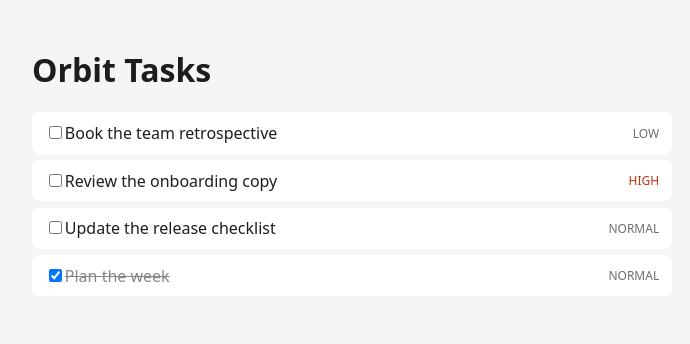
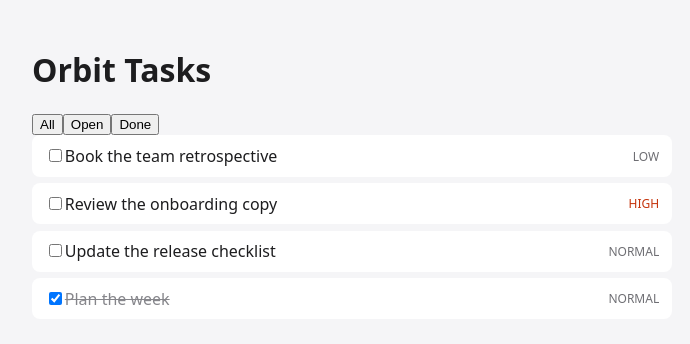
Before and after one commit to innesta-git-demo/orbit-tasks, a React (Vite) app: page / in a window 1280 px wide. Shown: the top 344 px of the page, without its empty margins (288-978 px from the left). Built offline with nearby package versions, Linux system fonts and the light colour scheme.

Commit message:
Add a status filter

```diff
--- a/src/App.tsx
+++ b/src/App.tsx
@@ -1,19 +1,25 @@
 import { useState } from "react";
+import { FilterBar } from "./components/FilterBar";
 import { TaskList } from "./components/TaskList";
 import { sampleTasks } from "./data/sampleTasks";
+import { matchesStatus, type StatusFilter } from "./filters/status";
 import { sortTasks } from "./rules/taskRules";
 
 export function App() {
   const [tasks, setTasks] = useState(sampleTasks);
+  const [status, setStatus] = useState<StatusFilter>("all");
 
   function toggle(id: string) {
     setTasks((current) => current.map((task) => (task.id === id ? { ...task, done: !task.done } : task)));
   }
 
+  const visible = sortTasks(tasks.filter((task) => matchesStatus(task, status)));
+
   return (
     <main className="app">
       <h1>Orbit Tasks</h1>
-      <TaskList tasks={sortTasks(tasks)} onToggle={toggle} />
+      <FilterBar status={status} onChange={setStatus} />
+      <TaskList tasks={visible} onToggle={toggle} />
     </main>
   );
 }
--- /dev/null
+++ b/src/components/FilterBar.tsx
@@ -0,0 +1,29 @@
+import type { StatusFilter } from "../filters/status";
+
+const options: { value: StatusFilter; label: string }[] = [
+  { value: "all", label: "All" },
+  { value: "open", label: "Open" },
+  { value: "done", label: "Done" },
+];
+
+interface FilterBarProps {
+  status: StatusFilter;
+  onChange: (status: StatusFilter) => void;
+}
+
+export function FilterBar({ status, onChange }: FilterBarProps) {
+  return (
+    <div className="filter-bar" role="group" aria-label="Filter">
+      {options.map((option) => (
+        <button
+          key={option.value}
+          type="button"
+          aria-pressed={status === option.value}
+          onClick={() => onChange(option.value)}
+        >
+          {option.label}
+        </button>
+      ))}
+    </div>
+  );
+}
--- /dev/null
+++ b/src/filters/status.ts
@@ -0,0 +1,7 @@
+import type { Task } from "../types";
+
+export type StatusFilter = "all" | "open" | "done";
+
+export function matchesStatus(task: Task, status: StatusFilter): boolean {
+  return status === "all" || (status === "done") === task.done;
+}
```
Also changed, not shown: 1 other file (tests, documents, lock files or other folders).
